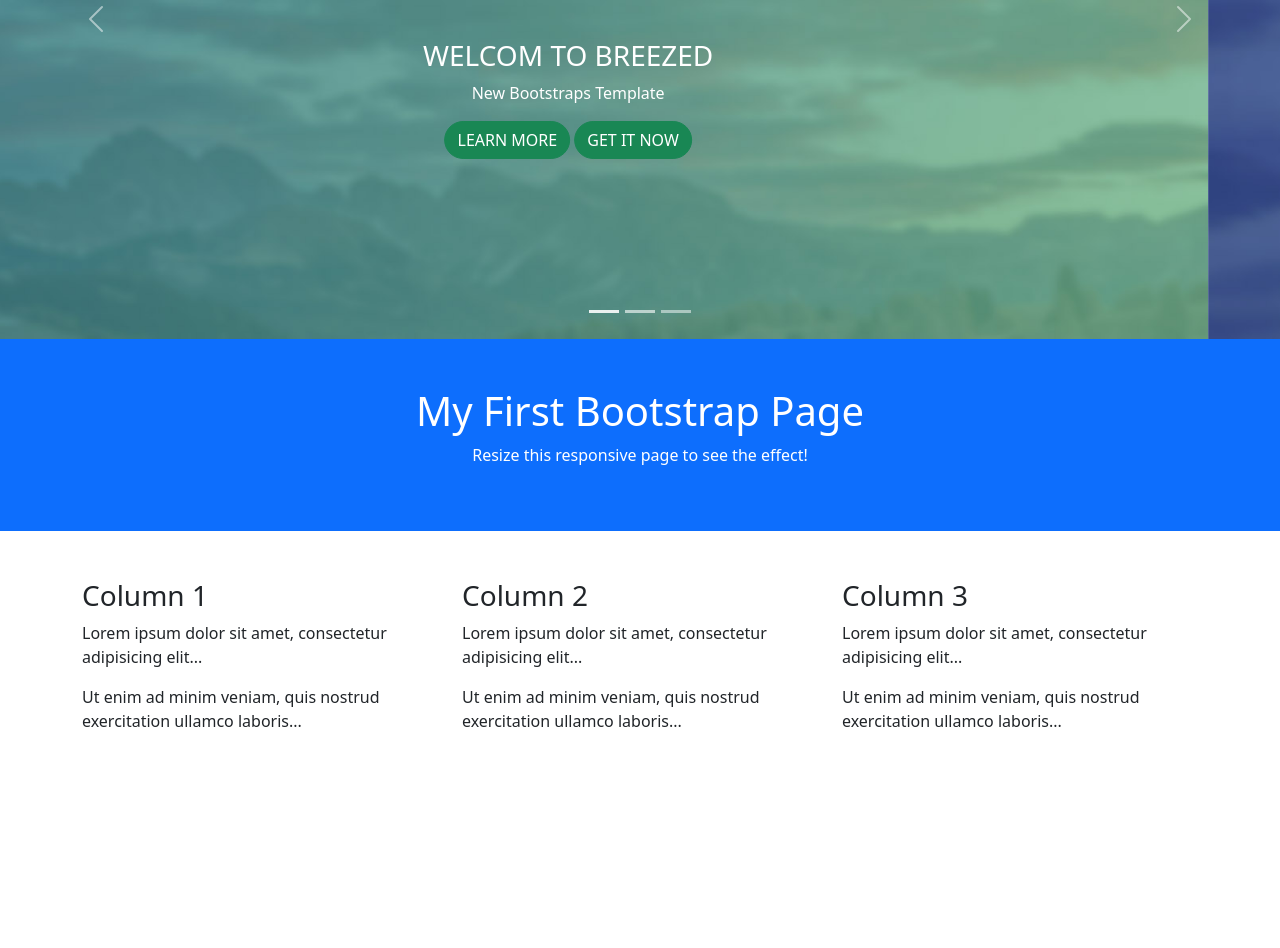
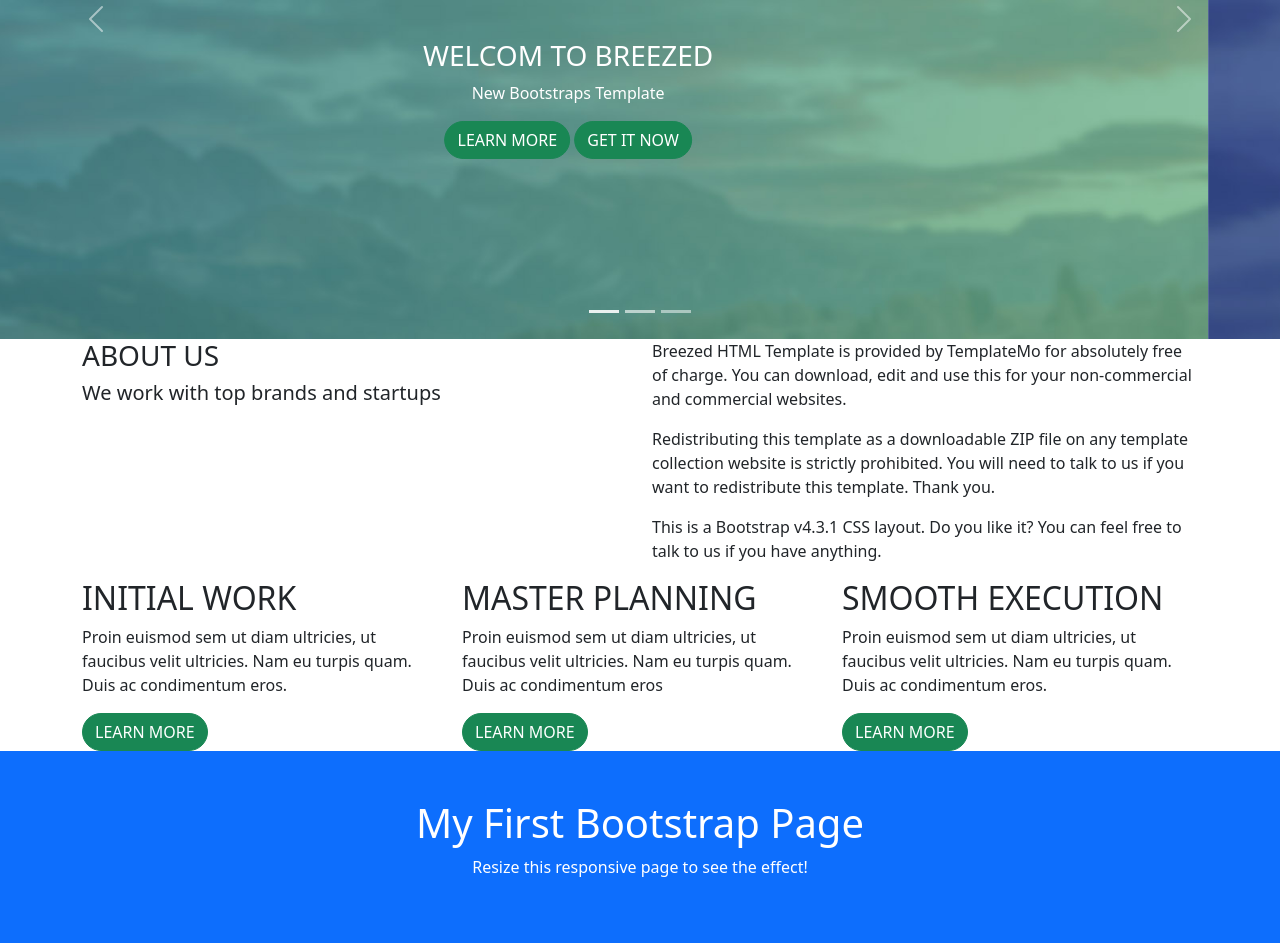
Before and after one commit to tiemankalil/projet_template_breezed, a plain HTML site: page index.html in a window 1280 px wide. Shown: the part 301-1249 px from the top of the page. Before the commit the page ends 1050 px from the top, so only its background shows below. Drawn offline with nearby package versions, Linux system fonts and the light colour scheme.

Commit message:
Add files via upload

```diff
--- a/index.html
+++ b/index.html
@@ -138,6 +138,94 @@
 
 
 
+  <section>
+
+    <div class="container">
+
+      <div class="row">
+
+                  <div class="col-xm-12 col-md-12 col-lg-6">
+                    <h3>ABOUT US</h3>
+                    <h5>We work with top brands and startups</h5>
+
+                  </div>
+
+                  <div class="col-xm-12 col-md-12 col-lg-6">
+
+                    <p>
+                      Breezed HTML Template is provided by TemplateMo for absolutely free of charge. You can download, edit and use this for your non-commercial and commercial websites.
+                    </p>
+                    <p>
+                      Redistributing this template as a downloadable ZIP file on any template collection website is strictly prohibited. You will need to talk to us if you want to redistribute this template. Thank you.
+                    </p>
+                    <p>
+                      This is a Bootstrap v4.3.1 CSS layout. Do you like it? You can feel free to talk to us if you have anything.
+                    </p>
+
+                  </div>
+
+
+      </div>
+
+
+
+
+
+    </div>
+
+
+
+
+  </section>
+
+
+
+  <section>
+      <div class="container">
+
+        <div class="row">
+              <div class="col-xm-12 col-sm-6 col-lg-4">
+                <h2>INITIAL WORK</h2>
+                <p>
+                  Proin euismod sem ut diam ultricies, ut faucibus velit ultricies. Nam eu turpis quam. Duis ac condimentum eros.
+                </p>
+                <button type="button" class="btn btn-success" style="border-radius: 25px;">
+                  LEARN MORE
+                </button>
+              </div>
+              <div class="col-xm-12 col-sm-6 col-lg-4">
+                <h2>MASTER PLANNING</h2>
+                <p>
+                  Proin euismod sem ut diam ultricies, ut faucibus velit ultricies. Nam eu turpis quam. Duis ac condimentum eros
+                </p>
+                <button type="button" class="btn btn-success" style="border-radius: 25px;">
+                  LEARN MORE
+                </button>
+              </div>
+              <div class="col-xm-12 col-sm-6 col-lg-4">
+                <h2>SMOOTH EXECUTION</h2>
+                <p>
+                  Proin euismod sem ut diam ultricies, ut faucibus velit ultricies. Nam eu turpis quam. Duis ac condimentum eros.
+                </p>
+                <button type="button" class="btn btn-success" style="border-radius: 25px;">
+                  LEARN MORE
+                </button>
+              </div>
+
+
+
+        </div>
+
+
+
+
+
+      </div>
+
+  </section>
+
+
+
 
 
 
--- a/style.css
+++ b/style.css
@@ -1,3 +1,7 @@
+body{
+    box-sizing: border-box;
+}
+
 .carousel-text{
     position: absolute;
     top: 50%;
```
